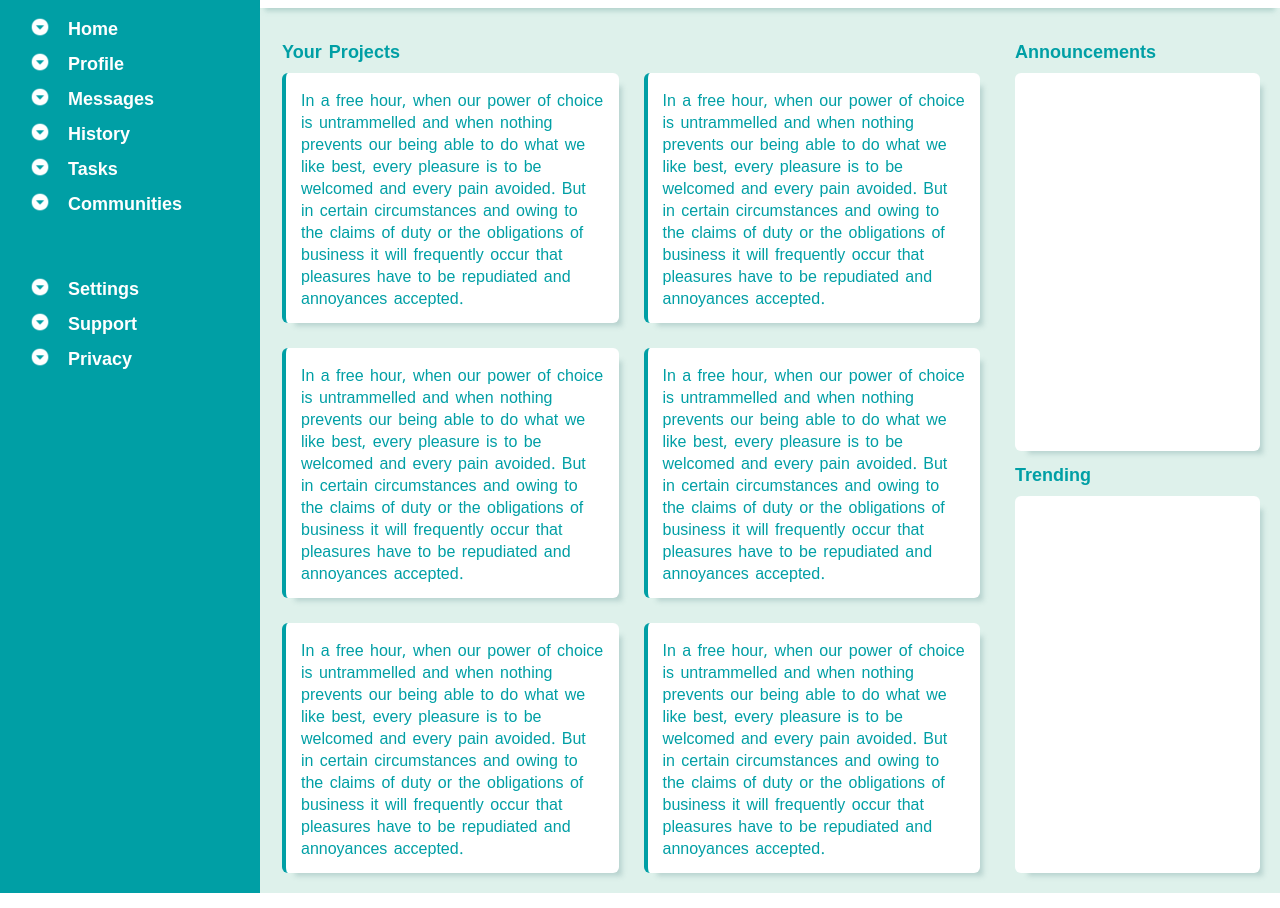
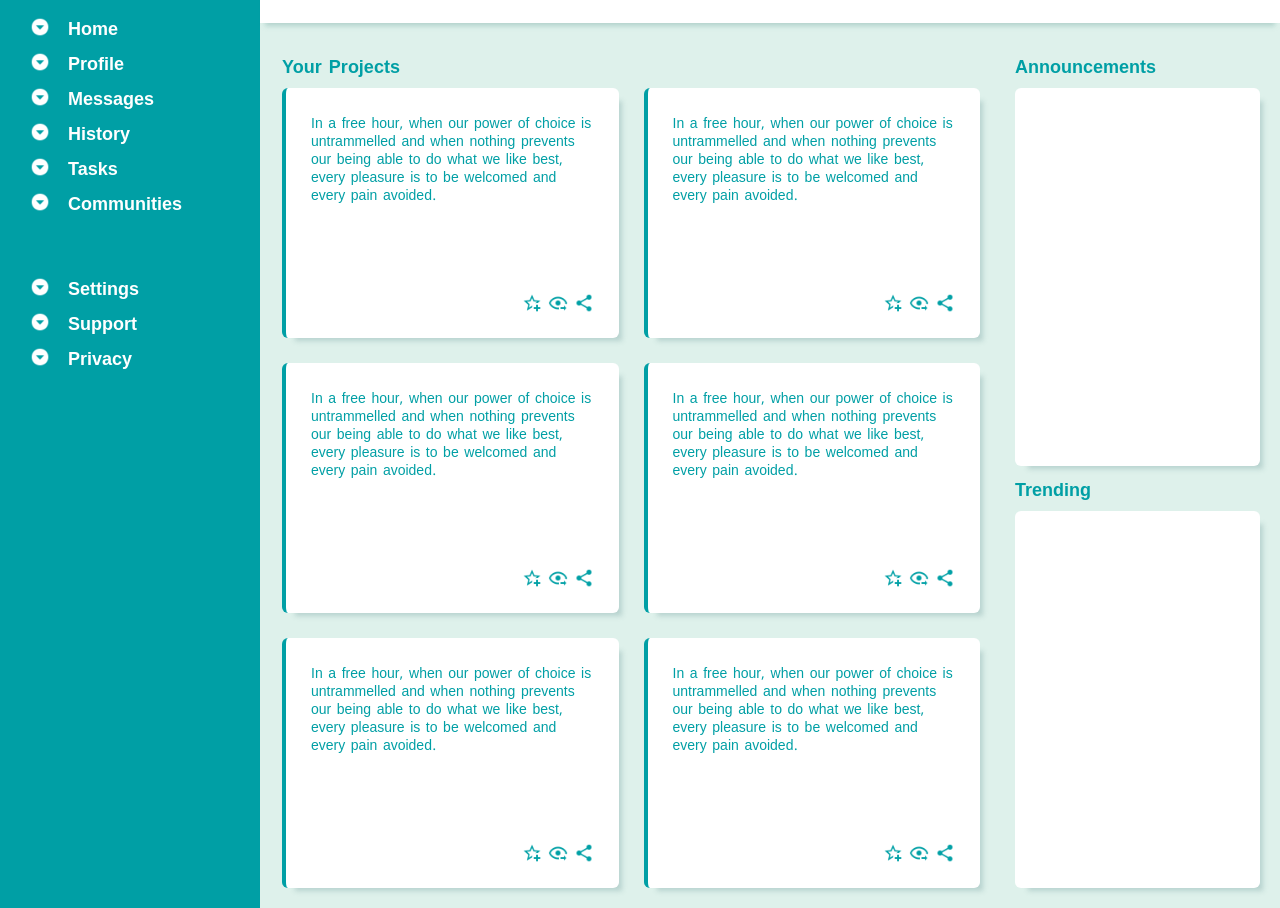
Before and after one commit to naouuud/dashboard, a plain HTML site: page index.html in a window 1280 px wide. Shown: the part 133-1041 px from the top of the page. Drawn offline with Linux system fonts and the light colour scheme.

Commit message:
Finished project

```diff
--- a/index.html
+++ b/index.html
@@ -59,12 +59,54 @@
             <div class="projects">
                 <div class="title">Your Projects</div>
                 <div class="articles">
-                    <div class="article"></div>
-                    <div class="article"></div>
-                    <div class="article"></div>
-                    <div class="article"></div>
-                    <div class="article"></div>
-                    <div class="article"></div>
+                    <div class="article">
+                        <p class="article-text"></p>
+                        <div class="article-icons">
+                            <img src="star-plus-outline.png" class="filter-blue" alt=""><img
+                                src="eye-arrow-right-outline.png" class="filter-blue" alt=""><img
+                                src="share-variant.png" class="filter-blue" alt="">
+                        </div>
+                    </div>
+                    <div class="article">
+                        <p class="article-text"></p>
+                        <div class="article-icons">
+                            <img src="star-plus-outline.png" class="filter-blue" alt=""><img
+                                src="eye-arrow-right-outline.png" class="filter-blue" alt=""><img
+                                src="share-variant.png" class="filter-blue" alt="">
+                        </div>
+                    </div>
+                    <div class="article">
+                        <p class="article-text"></p>
+                        <div class="article-icons">
+                            <img src="star-plus-outline.png" class="filter-blue" alt=""><img
+                                src="eye-arrow-right-outline.png" class="filter-blue" alt=""><img
+                                src="share-variant.png" class="filter-blue" alt="">
+                        </div>
+                    </div>
+                    <div class="article">
+                        <p class="article-text"></p>
+                        <div class="article-icons">
+                            <img src="star-plus-outline.png" class="filter-blue" alt=""><img
+                                src="eye-arrow-right-outline.png" class="filter-blue" alt=""><img
+                                src="share-variant.png" class="filter-blue" alt="">
+                        </div>
+                    </div>
+                    <div class="article">
+                        <p class="article-text"></p>
+                        <div class="article-icons">
+                            <img src="star-plus-outline.png" class="filter-blue" alt=""><img
+                                src="eye-arrow-right-outline.png" class="filter-blue" alt=""><img
+                                src="share-variant.png" class="filter-blue" alt="">
+                        </div>
+                    </div>
+                    <div class="article">
+                        <p class="article-text"></p>
+                        <div class="article-icons">
+                            <img src="star-plus-outline.png" class="filter-blue" alt=""><img
+                                src="eye-arrow-right-outline.png" class="filter-blue" alt=""><img
+                                src="share-variant.png" class="filter-blue" alt="">
+                        </div>
+                    </div>
                 </div>
             </div>
             <div class="news">
--- a/script.js
+++ b/script.js
@@ -1,2 +1,2 @@
-const articles = document.querySelectorAll(".article");
-articles.forEach((article) => article.textContent = "In a free hour, when our power of choice is untrammelled and when nothing prevents our being able to do what we like best, every pleasure is to be welcomed and every pain avoided. But in certain circumstances and owing to the claims of duty or the obligations of business it will frequently occur that pleasures have to be repudiated and annoyances accepted.");
+const articles = document.querySelectorAll(".article-text");
+articles.forEach((article) => article.textContent = "In a free hour, when our power of choice is untrammelled and when nothing prevents our being able to do what we like best, every pleasure is to be welcomed and every pain avoided.");
--- a/style.css
+++ b/style.css
@@ -102,7 +102,7 @@ ul {
 .nav {
     display: grid;
     grid-template-columns: 1fr 1fr;
-    padding: 10px 20px 15px 20px;
+    padding: 20px 20px;
     color: #009fa5;
     align-items: center;
     box-shadow: 0 8px 5px -5px rgba(116, 158, 158, 0.356);
@@ -116,6 +116,7 @@ ul {
     justify-content: left;
     align-items: center;
     gap: 10px;
+    margin-right: 20px;
 }
 
 .nav div.buttons {
@@ -166,12 +167,26 @@ ul {
 .article {
     min-height: 200px;
     background-color: white;
-    padding: 15px 15px;
+    padding: 25px 25px;
     color: #009fa5;
-    font-size: 16px;
+    font-size: 14px;
     border-left: 4px solid #009fa5;
     border-radius: 6px;
     box-shadow: 8px 8px 5px -5px rgba(116, 158, 158, 0.356);
+    display: flex;
+    flex-direction: column;
+    justify-content: space-between;
+}
+
+.article-icons {
+    display: grid;
+    grid-template-columns: repeat(3, auto);
+    justify-content: right;
+    gap: 6px;
+}
+
+.article-icons img {
+    height: 20px;
 }
 
 .news {
@@ -187,4 +202,5 @@ ul {
     font-size: 16px;
     border-radius: 6px;
     box-shadow: 8px 8px 5px -5px rgba(116, 158, 158, 0.356);
+    min-width: 160px;
 }
```
Also changed, not shown: eye-arrow-right-outline.png (added), share-variant.png (added), star-plus-outline.png (added).
